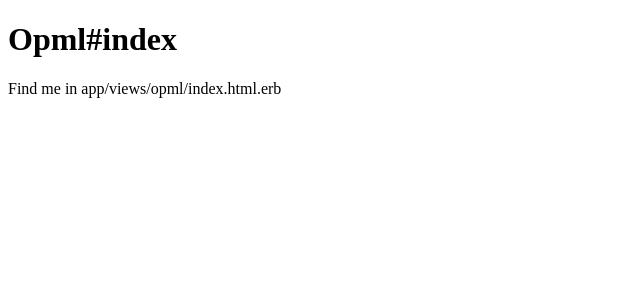
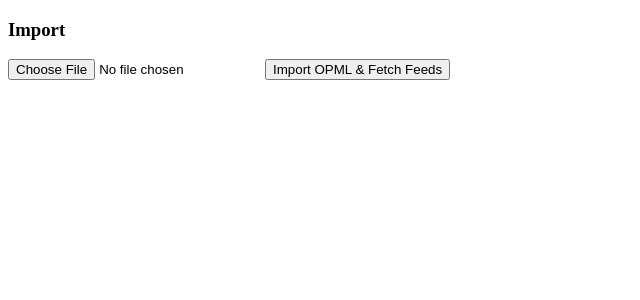
Before and after one commit to setheriox/rss-rails, a Rails app: page /opml in a window 1280 px wide. Shown: the part 116-416 px from the top of the page, without its empty margins (0-640 px from the left). Run offline with Rails 7, Linux system fonts and the light colour scheme; some libraries are stand-ins or nearby versions.

Commit message:
import page

```diff
--- a/app/views/opml/index.html.erb
+++ b/app/views/opml/index.html.erb
@@ -1,2 +1,7 @@
-<h1>Opml#index</h1>
-<p>Find me in app/views/opml/index.html.erb</p>
+<div class="form-section">
+    <h3>Import</h3>
+    <%= form_with url: import_opml_path, multipart: true, local: false, id: "importForm" do |form| %>
+        <%= form.file_field :file, required: true %>
+        <%= form.submit "Import OPML & Fetch Feeds", id: "submitBtn", class: "submit-btn" %>
+    <% end %>
+</div>
```
